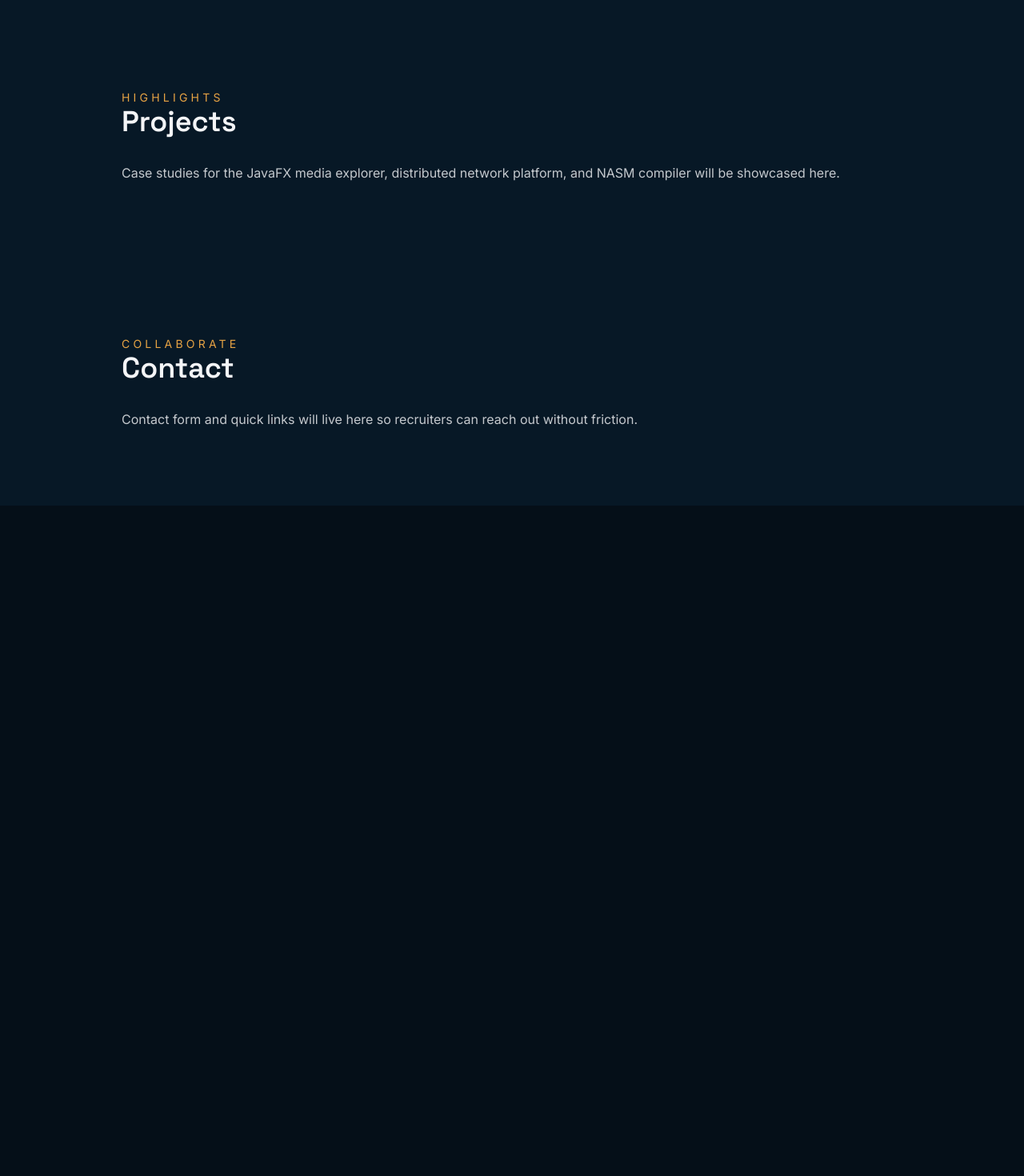
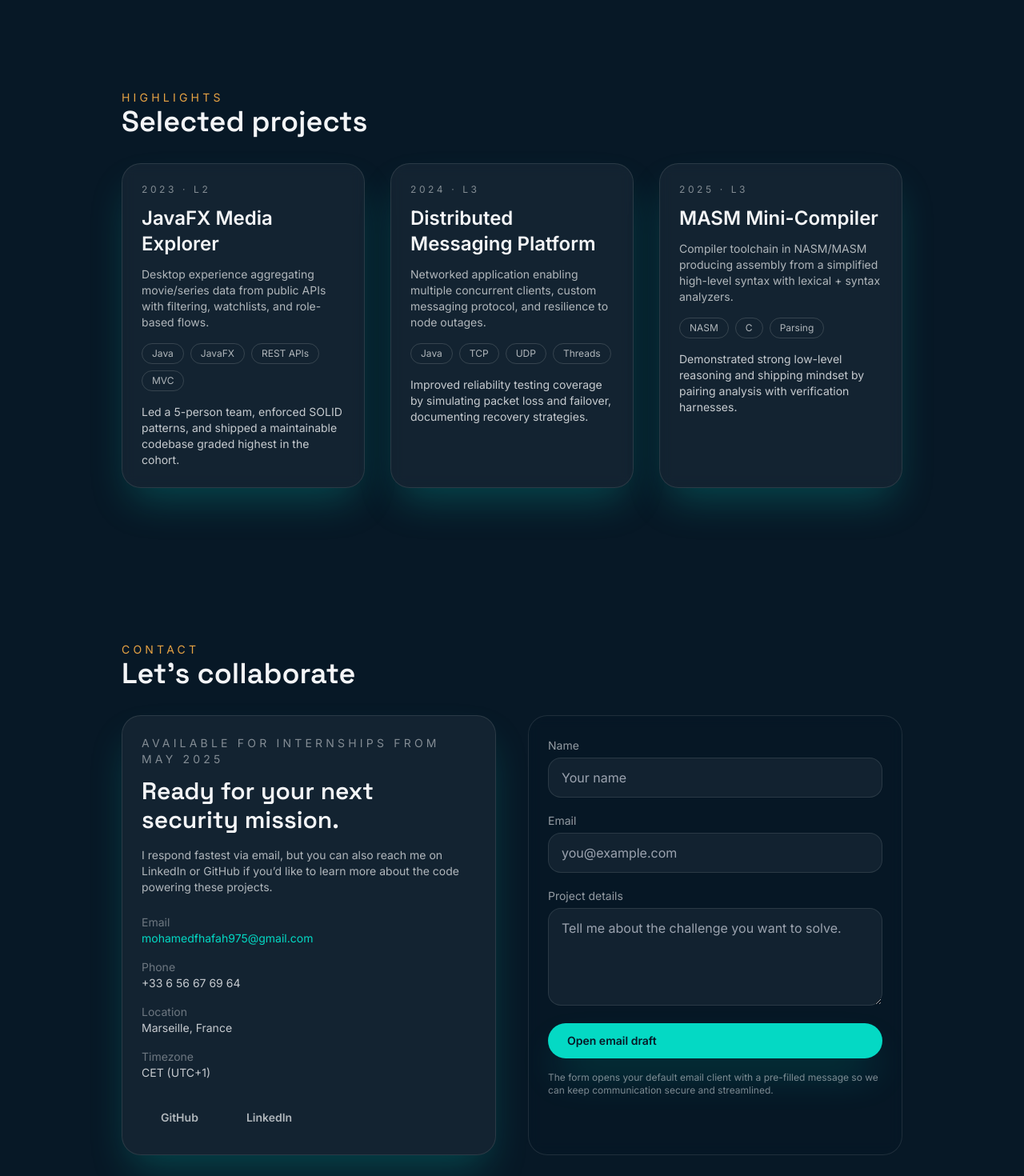
Before and after one commit to mohamed2003fh/personal-website, a React (Vite) app: page / in a window 1280 px wide. Shown: the part 2400-3870 px from the top of the page at 80% size. Before the commit the page ends 3032 px from the top, so only its background shows below. Built offline with nearby package versions, Linux system fonts and the light colour scheme.

Commit message:
feat: add projects and contact sections

```diff
--- a/src/App.tsx
+++ b/src/App.tsx
@@ -1,7 +1,8 @@
 import { HeroSection } from "./sections/Hero"
 import { AboutSection } from "./sections/About"
 import { ExperienceSection } from "./sections/Experience"
-import { Section } from "./components/layout/Section"
+import { ProjectsSection } from "./sections/Projects"
+import { ContactSection } from "./sections/Contact"
 
 function App() {
   return (
@@ -10,12 +11,8 @@ function App() {
       <main>
         <AboutSection />
         <ExperienceSection />
-        <Section id="projects" title="Projects" eyebrow="Highlights">
-          Case studies for the JavaFX media explorer, distributed network platform, and NASM compiler will be showcased here.
-        </Section>
-        <Section id="contact" title="Contact" eyebrow="Collaborate">
-          Contact form and quick links will live here so recruiters can reach out without friction.
-        </Section>
+        <ProjectsSection />
+        <ContactSection />
       </main>
     </div>
   )
--- /dev/null
+++ b/src/sections/Contact.tsx
@@ -0,0 +1,114 @@
+import type { FormEvent } from "react"
+import { Section } from "../components/layout/Section"
+import { Button } from "../components/ui/Button"
+import { contactDetails } from "../data/profile"
+
+export function ContactSection() {
+  const handleSubmit = (event: FormEvent<HTMLFormElement>) => {
+    event.preventDefault()
+    const formData = new FormData(event.currentTarget)
+    const name = formData.get("name")?.toString() ?? ""
+    const email = formData.get("email")?.toString() ?? ""
+    const message = formData.get("message")?.toString() ?? ""
+
+    const subject = encodeURIComponent(`Portfolio contact from ${name || "website visitor"}`)
+    const body = encodeURIComponent(`Sender: ${name}\nEmail: ${email}\n\n${message}`)
+
+    window.location.href = `mailto:${contactDetails.email}?subject=${subject}&body=${body}`
+    event.currentTarget.reset()
+  }
+
+  return (
+    <Section id="contact" title="Let’s collaborate" eyebrow="Contact">
+      <div className="grid gap-10 lg:grid-cols-2">
+        <div className="rounded-3xl border border-white/10 bg-white/5 p-6 shadow-card">
+          <p className="text-sm uppercase tracking-[0.3em] text-warm/50">
+            {contactDetails.availability}
+          </p>
+          <h3 className="mt-3 text-3xl font-heading text-warm">Ready for your next security mission.</h3>
+          <p className="mt-4 text-sm text-warm/70">
+            I respond fastest via email, but you can also reach me on LinkedIn or GitHub if you’d like to learn
+            more about the code powering these projects.
+          </p>
+          <dl className="mt-6 space-y-4 text-sm">
+            <div>
+              <dt className="text-warm/40">Email</dt>
+              <dd>
+                <a href={`mailto:${contactDetails.email}`} className="text-cyber">
+                  {contactDetails.email}
+                </a>
+              </dd>
+            </div>
+            <div>
+              <dt className="text-warm/40">Phone</dt>
+              <dd className="text-warm/80">{contactDetails.phone}</dd>
+            </div>
+            <div>
+              <dt className="text-warm/40">Location</dt>
+              <dd className="text-warm/80">{contactDetails.location}</dd>
+            </div>
+            <div>
+              <dt className="text-warm/40">Timezone</dt>
+              <dd className="text-warm/80">{contactDetails.timezone}</dd>
+            </div>
+          </dl>
+          <div className="mt-6 flex flex-wrap gap-3">
+            {contactDetails.socials.map((link) => (
+              <Button key={link.label} as="a" href={link.href} variant={link.variant} target="_blank" rel="noreferrer">
+                {link.label}
+              </Button>
+            ))}
+          </div>
+        </div>
+        <div className="rounded-3xl border border-white/10 bg-midnight/40 p-6 backdrop-blur">
+          <form className="space-y-4" onSubmit={handleSubmit}>
+            <div>
+              <label className="text-sm text-warm/60" htmlFor="name">
+                Name
+              </label>
+              <input
+                id="name"
+                name="name"
+                type="text"
+                className="mt-1 w-full rounded-2xl border border-white/10 bg-white/5 px-4 py-3 text-warm focus:border-cyber focus:outline-none"
+                placeholder="Your name"
+              />
+            </div>
+            <div>
+              <label className="text-sm text-warm/60" htmlFor="email">
+                Email
+              </label>
+              <input
+                id="email"
+                name="email"
+                type="email"
+                required
+                className="mt-1 w-full rounded-2xl border border-white/10 bg-white/5 px-4 py-3 text-warm focus:border-cyber focus:outline-none"
+                placeholder="you@example.com"
+              />
+            </div>
+            <div>
+              <label className="text-sm text-warm/60" htmlFor="message">
+                Project details
+              </label>
+              <textarea
+                id="message"
+                name="message"
+                rows={4}
+                className="mt-1 w-full rounded-2xl border border-white/10 bg-white/5 px-4 py-3 text-warm focus:border-cyber focus:outline-none"
+                placeholder="Tell me about the challenge you want to solve."
+              />
+            </div>
+            <Button type="submit" className="w-full">
+              Open email draft
+            </Button>
+            <p className="text-xs text-warm/50">
+              The form opens your default email client with a pre-filled message so we can keep communication secure
+              and streamlined.
+            </p>
+          </form>
+        </div>
+      </div>
+    </Section>
+  )
+}
--- /dev/null
+++ b/src/sections/Projects.tsx
@@ -0,0 +1,38 @@
+import { Section } from "../components/layout/Section"
+import { projects } from "../data/projects"
+import { Button } from "../components/ui/Button"
+
+export function ProjectsSection() {
+  return (
+    <Section id="projects" title="Selected projects" eyebrow="Highlights">
+      <div className="grid gap-8 lg:grid-cols-3">
+        {projects.map((project) => (
+          <article
+            key={project.title}
+            className="flex flex-col rounded-3xl border border-white/10 bg-white/5 p-6 shadow-card backdrop-blur"
+          >
+            <p className="text-xs uppercase tracking-[0.3em] text-warm/50">{project.timeline}</p>
+            <h3 className="mt-3 text-2xl font-semibold text-warm">{project.title}</h3>
+            <p className="mt-3 text-sm text-warm/70">{project.description}</p>
+            <div className="mt-4 flex flex-wrap gap-2">
+              {project.stack.map((tech) => (
+                <span
+                  key={tech}
+                  className="rounded-full border border-white/15 px-3 py-1 text-xs text-warm/70"
+                >
+                  {tech}
+                </span>
+              ))}
+            </div>
+            <p className="mt-4 text-sm text-warm/80">{project.impact}</p>
+            {project.link && (
+              <Button as="a" href={project.link} variant="secondary" className="mt-6">
+                View project
+              </Button>
+            )}
+          </article>
+        ))}
+      </div>
+    </Section>
+  )
+}
```
Also changed, not shown: 2 other files (tests, documents, lock files or other folders).
